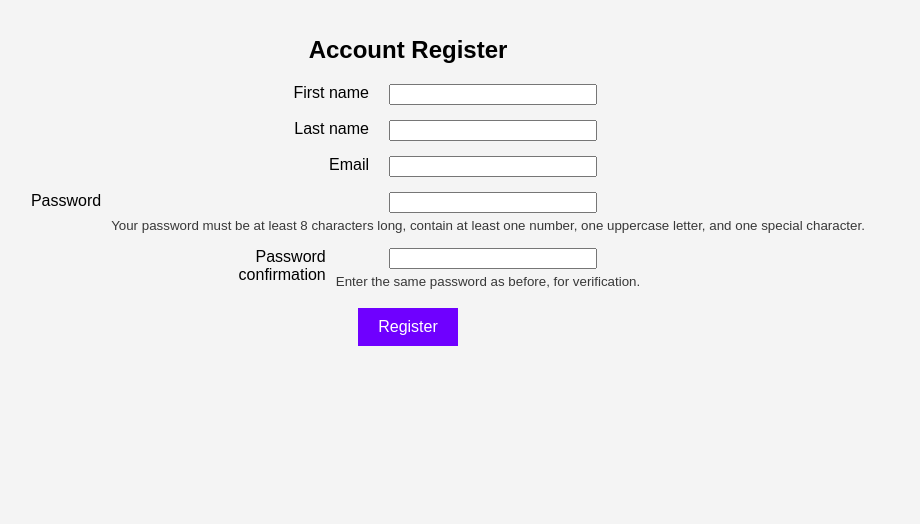
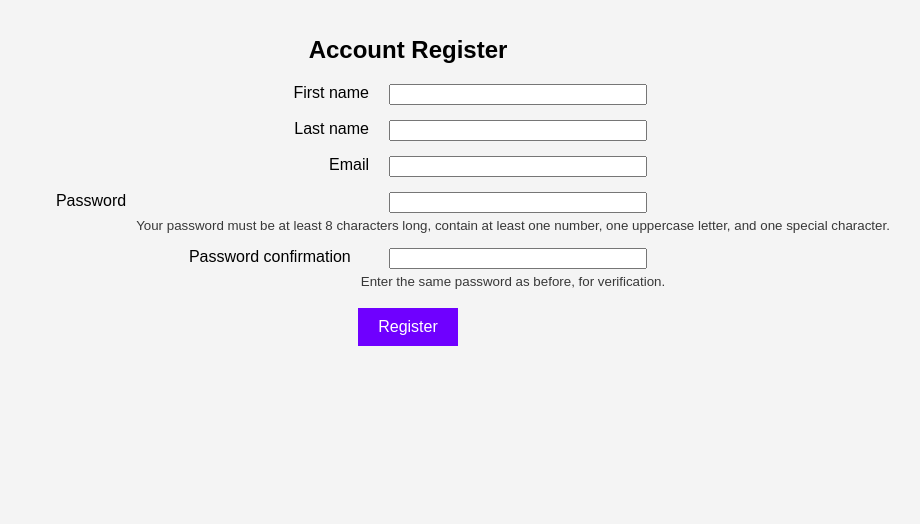
Before and after one commit to DynamiteKitty16/L5-SEAA, a Django app: page /register/ in a window 1280 px wide. Shown: the part 112-636 px from the top of the page, without its empty margins (232-1152 px from the left). Run offline with Django 4.2, Linux system fonts and the light colour scheme.

Commit message:
adjusted px width for password on register

```diff
--- a/static/CSS/styles.css
+++ b/static/CSS/styles.css
@@ -111,7 +111,7 @@ button:hover,
 
 /* Setting ID for register page too to adjust layout of help text, labels and inputs */
 #register-form-container .form-group label {
-    width: 150px;
+    width: 200px;
     text-align: right;
     margin-right: 10px;
     display: inline-block;
@@ -124,7 +124,7 @@ button:hover,
 }
 
 #register-form-container .form-group .input-container input {
-    width: 200px;
+    width: 250px;
 }
 
 #register-form-container .form-group .input-container .help-text {
--- a/tracker/templates/tracker/register.html
+++ b/tracker/templates/tracker/register.html
@@ -23,3 +23,5 @@
     </form>
 </div>
 {% endblock %}
+
+<!-- adjusted px width for password on register -->
```
